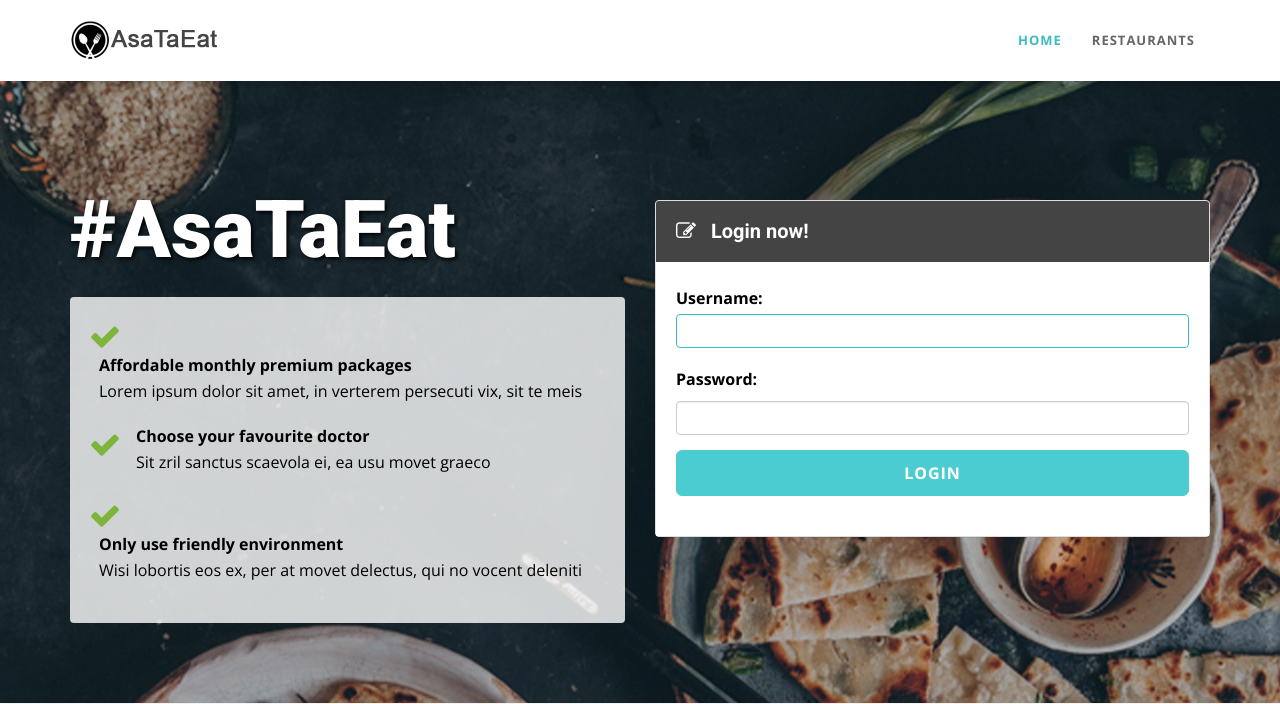
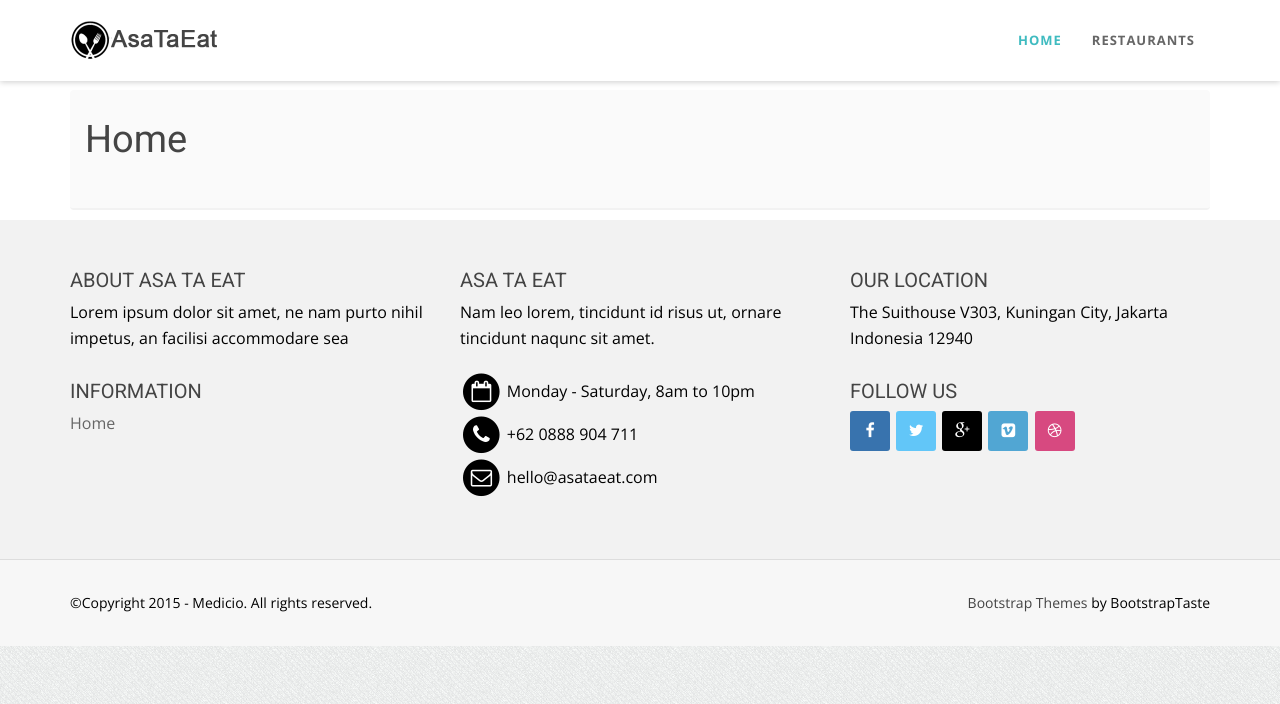
Before and after one commit to estebie/Django_Basic_Training, a Django app: page / in a window 1280 px wide. Shown: the top 704 px of the page. Run offline with Django 3.2, Linux system fonts and the light colour scheme; some libraries are stand-ins or nearby versions.

Commit message:
Revert back homepage.

```diff
--- a/src/templates/home.html
+++ b/src/templates/home.html
@@ -1,5 +1,17 @@
 {% extends "base.html" %}
 
 {% block content %}
-    <h1>Home</h1>
+<section id="callaction" class="home-section paddingtop-90 paddingbot-10">
+        <div class="container">
+             <div class="row">
+                 <div class="col-md-12">
+                     <div class="callaction bg-gray">
+                         <div class="row">
+                            <h1>Home</h1>
+                         </div>
+                     </div>
+                 </div>
+             </div>
+         </div>
+ </section
 {% endblock content %}
--- a/src/templates/registration/login.html
+++ b/src/templates/registration/login.html
@@ -36,7 +36,7 @@
 									<h3 class="panel-title"><span class="fa fa-pencil-square-o"></span> Login now!</h3>
 									</div>
 									<div class="panel-body">
-									<form role="form" class="lead" method="post" action="{% url 'home' %}">
+									<form role="form" class="lead" method="post" action="{% url 'login' %}">
                                         {% csrf_token %}
 										<div class="row">
 											<div class="col-xs-12 col-sm-12 col-md-12">
--- a/src/training/urls.py
+++ b/src/training/urls.py
@@ -28,8 +28,8 @@ from restaurants.views import (
 )
 urlpatterns = [
     url(r'^admin/', admin.site.urls),
-    url(r'^$', LoginView.as_view(), name='home'),
-    # url(r'^login/$', LoginView.as_view(), name='login'),
+    url(r'^$', TemplateView.as_view(template_name='home.html'), name='home'),
+    url(r'^login/$', LoginView.as_view(), name='login'),
     url(r'^resturants/', include('restaurants.urls', namespace='restaurants')),
     url(r'^contact/$', TemplateView.as_view(template_name='contact.html'), name='contact'),
     url(r'^about/$', TemplateView.as_view(template_name='about.html'), name='about'),
```
